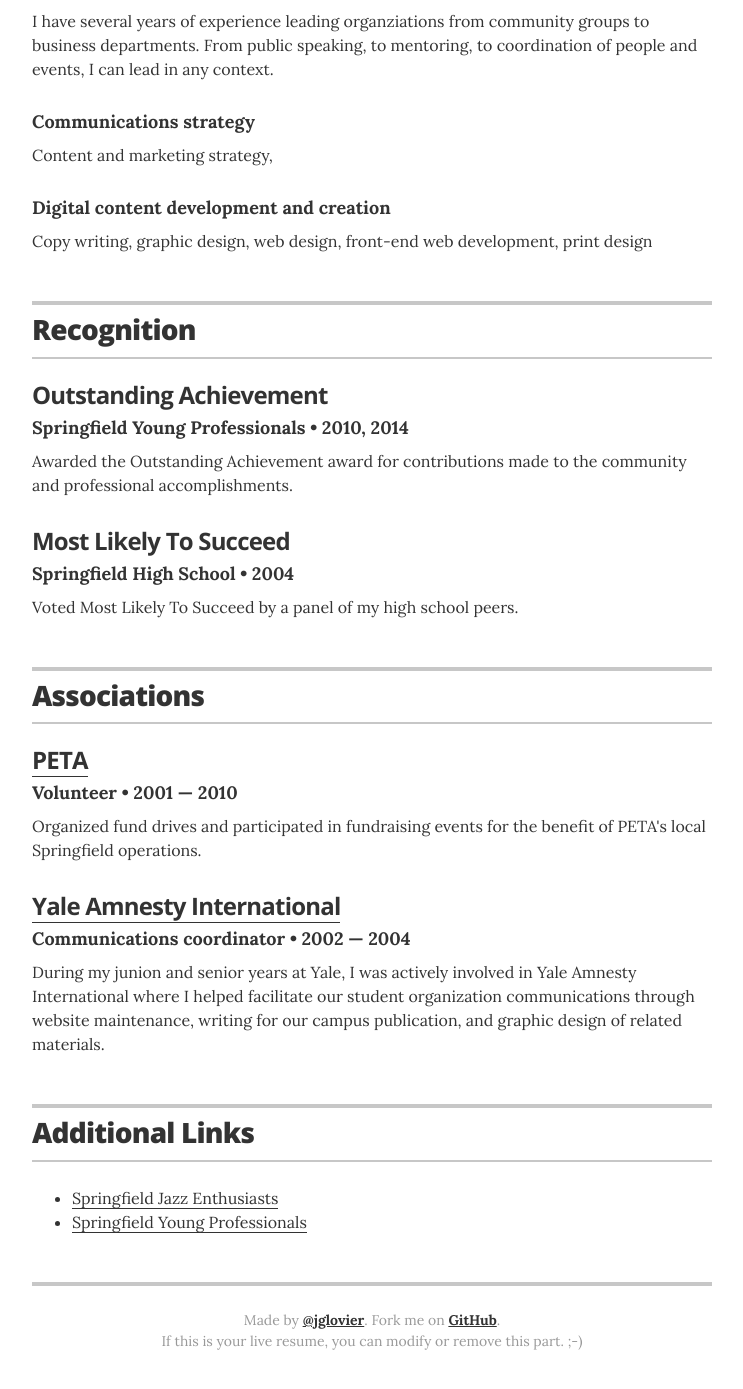
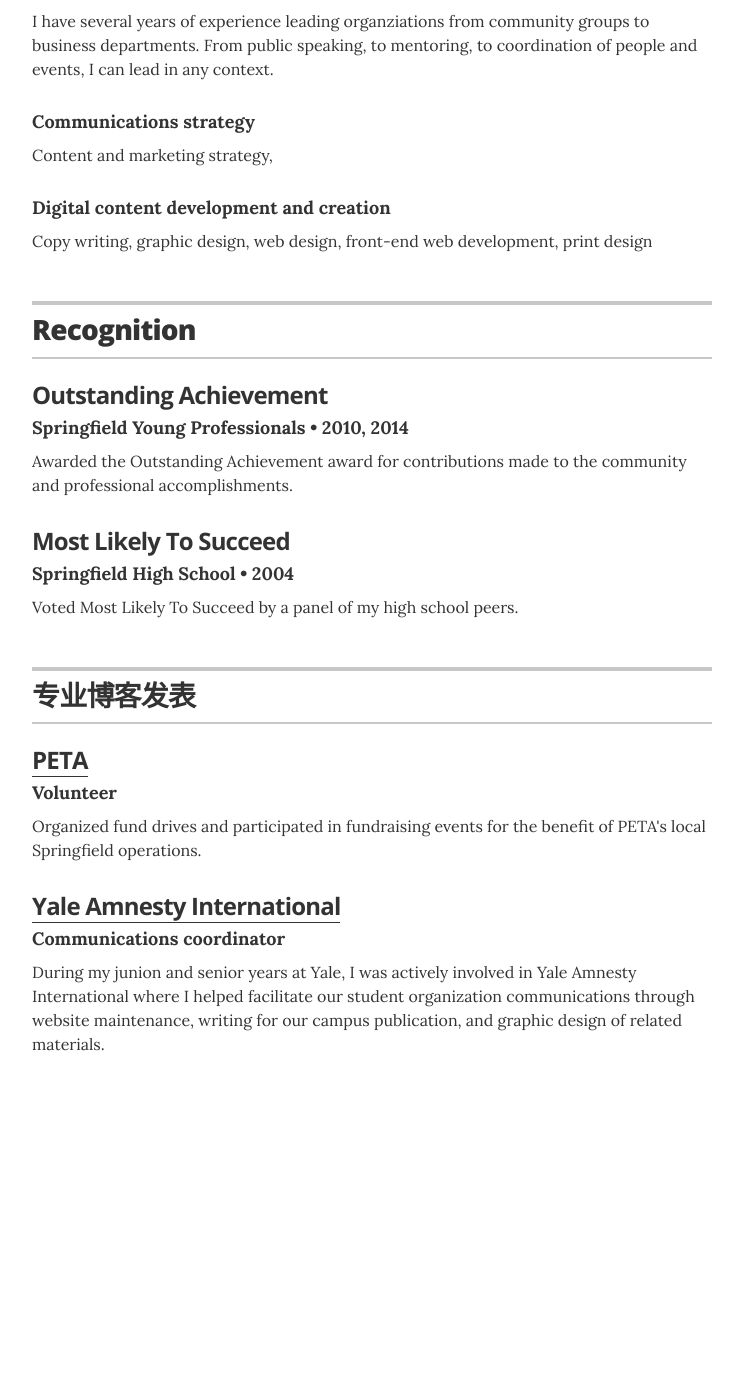
Before and after one commit to Rebecca3150/Rebecca3150.github.io, a Jekyll site: the page built from index.html, in a window 1280 px wide and 1400 px high, scrolled down 2433 px. Shown: the top 1389 px of the window, without its empty margins (268-1011 px from the left). Built offline with Jekyll 4.4.1, drawn with Linux system fonts in a browser that asks for light colours; after the commit the page ends 3537 px from its top, so only the background shows below that.

Commit message:
Update resume.html

```diff
--- a/_layouts/resume.html
+++ b/_layouts/resume.html
@@ -160,13 +160,13 @@
       <section class="content-section">
 
         <header class="section-header">
-          <h2>Associations</h2>
+          <h2>专业博客发表</h2>
         </header>
 
         {% for association in site.data.associations %}
         <div class="resume-item" itemscope itemprop="memberOf" itemtype="http://schema.org/Organization">
           <h3 class="resume-item-title" itemprop="name">{% if association.url %}<a href="{{ association.url }}">{{ association.organization }}</a>{% else %}{{ association.organization }}{% endif %}</h3>
-          <h4 class="resume-item-details" itemprop="description">{{ association.role }} &bull; {{ association.year }}</h4>
+          <h4 class="resume-item-details" itemprop="description">{{ association.role }}</h4>
           <p class="resume-item-copy">{{ association.summary }}</p>
         </div>
         {% endfor %}
@@ -175,66 +175,8 @@
       <!-- end Associations -->
       {% endif %}
 
-      {% if site.resume_section_interests %}
-      <!-- begin Interests -->
-      <section class="content-section">
 
-        <header class="section-header">
-          <h2>Outside Interests</h2>
-        </header>
 
-        <div class="resume-item">
-          <ul class="resume-item-list">
-            {% for interest in site.data.interests %}
-            <li>{{ interest.description }}</li>
-            {% endfor %}
-          </ul>
-        </div>
-
-      </section>
-      <!-- end Interests -->
-      {% endif %}
-
-      {% if site.resume_section_links %}
-      <!-- begin Links -->
-      <section class="content-section">
-
-        <header class="section-header">
-          <h2>Additional Links</h2>
-        </header>
-
-        <div class="resume-item">
-          <ul class="resume-item-list">
-            {% for link in site.data.links %}
-            <li><a href={{ link.url }} itemprop="url">{{ link.description }}</a></li>
-            {% endfor %}
-          </ul>
-        </div>
-
-      </section>
-      <!-- end Links -->
-      {% endif %}
-
-      {% if site.resume_print_social_links %}
-      <!-- begin Print Social Links -->
-      <section class="content-section print-only">
-
-        <header class="section-header">
-          <h2>Social Links</h2>
-        </header>
-
-        <div class="resume-item">
-        {% include print-social-links.html %}
-        </div>
-
-      </section>
-      <!-- end Print Social Links -->
-      {% endif %}
-
-      <footer class="page-footer">
-        <p class="footer-line">Made by <a href="http://twitter.com/jglovier">@jglovier</a>. Fork me on <a href="https://github.com/jglovier/resume-template">GitHub</a>.</p>
-        <p class="footer-line">If this is your live resume, you can modify or remove this part. ;-)</p>
-      </footer>
 
     </div>
 
```
